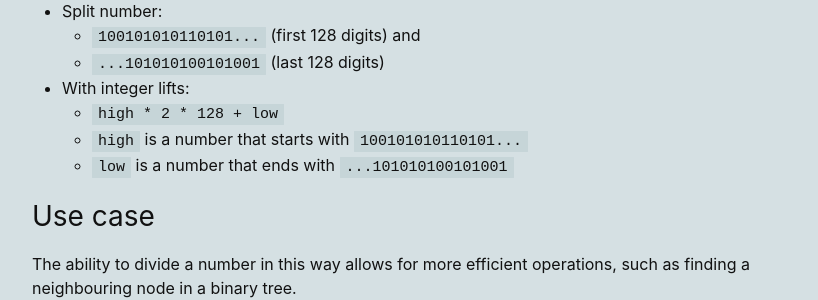
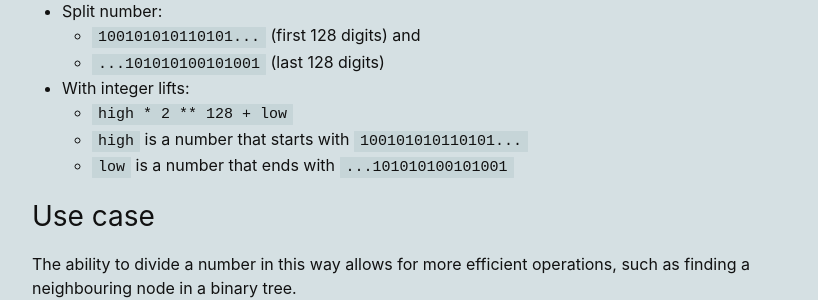
Before and after one commit to perama-v/perama-v.github.io, a Jekyll site: the page built from docs/cairo/background/integer_lift.md, in a window 1280 px wide and 900 px high, scrolled down 1165 px. Shown: the part 154-454 px from the top of the window, without its empty margins (223-1041 px from the left). Built offline with Jekyll 4.4.1, drawn with Linux system fonts in a browser that asks for light colours.

Commit message:
Updated Power Error
Instead of `2 ** 128` it was written `2 * 128`.

```diff
--- a/docs/cairo/background/integer_lift.md
+++ b/docs/cairo/background/integer_lift.md
@@ -56,7 +56,7 @@ So for a number in Cairo, the integer lift would take the number, represent it a
     - `100101010110101...` (first 128 digits) and
     - `...101010100101001` (last 128 digits)
 - With integer lifts:
-    - `high * 2 * 128 + low`
+    - `high * 2 ** 128 + low`
     - `high` is a number that starts with `100101010110101...`
     - `low` is a number that ends with `...101010100101001`
 
```
